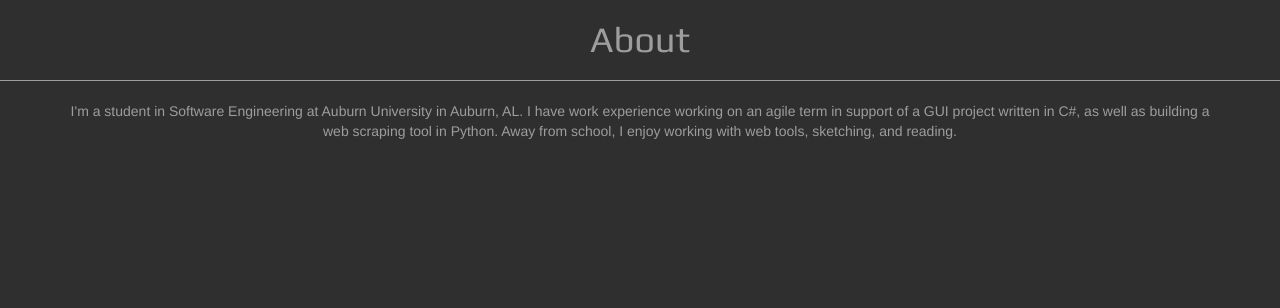
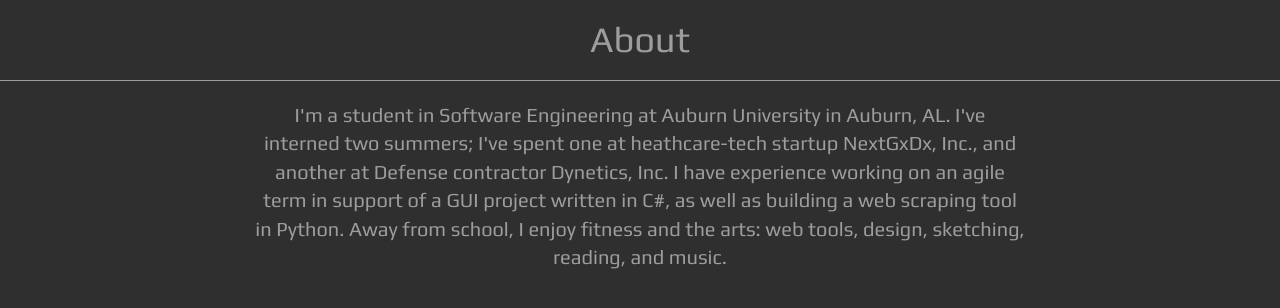
Before and after one commit to Oakes6/oakeswebsite, a Django app: template templates/about.html in a window 1280 px wide. Shown: the part 52-360 px from the top of the page. Run offline with Django 3.2, Linux system fonts and the light colour scheme; the template is opened without the code that fills it, so the values that code supplies are empty; some libraries are stand-ins or nearby versions.

Commit message:
Styling update

```diff
--- a/static/css/global.css
+++ b/static/css/global.css
@@ -38,6 +38,9 @@
 
 #bodycontainer {
    text-align: center;
+   width: 800px;
+   font-family: Play;
+   font-size: 20px;
 }
 
 .hoverOnSkill {
--- a/templates/about.html
+++ b/templates/about.html
@@ -3,9 +3,10 @@
    <h1 align="center">About</h1>
    <hr>
    <div id="bodycontainer" class="container">
-      <p>I'm a student in Software Engineering at Auburn University in Auburn, AL.
-         I have work experience working on an agile term in support of a GUI project written in C#,
-         as well as building a web scraping tool in Python. Away from school, I enjoy working with web tools,
-         sketching, and reading.</p>
+      <p>I'm a student in Software Engineering at Auburn University in Auburn, AL. I've interned two summers;
+         I've spent one at heathcare-tech startup NextGxDx, Inc., and another at Defense contractor Dynetics, Inc.
+         I have experience working on an agile term in support of a GUI project written in C#,
+         as well as building a web scraping tool in Python. Away from school, I enjoy fitness and the arts:
+         web tools, design, sketching, reading, and music.</p>
    </div>
 {% endblock %}
```
